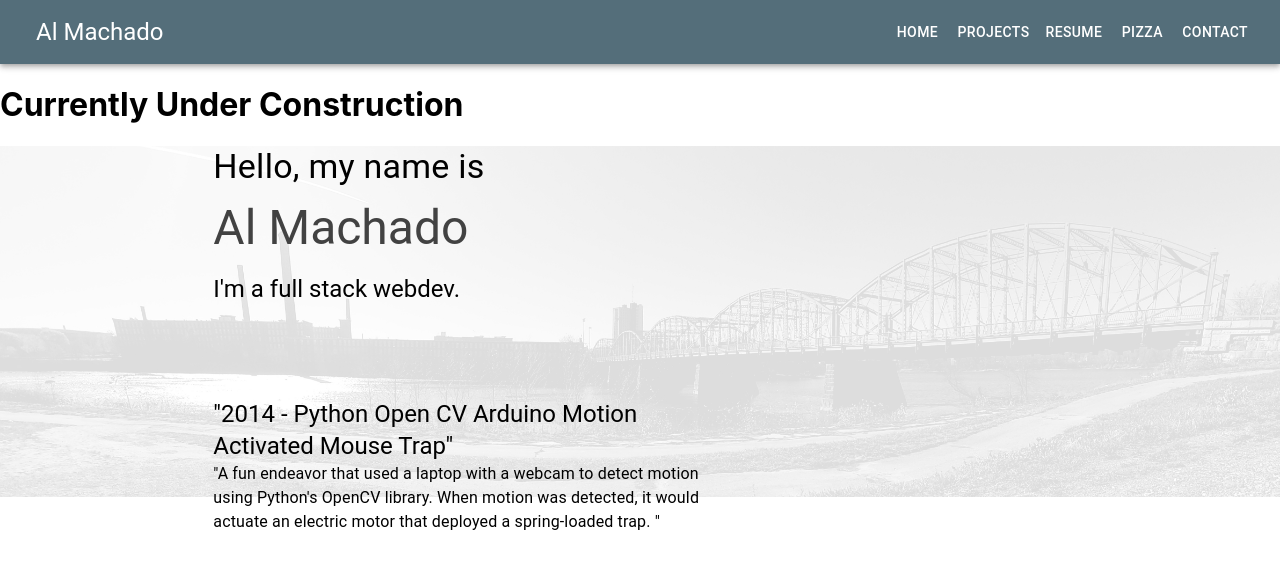
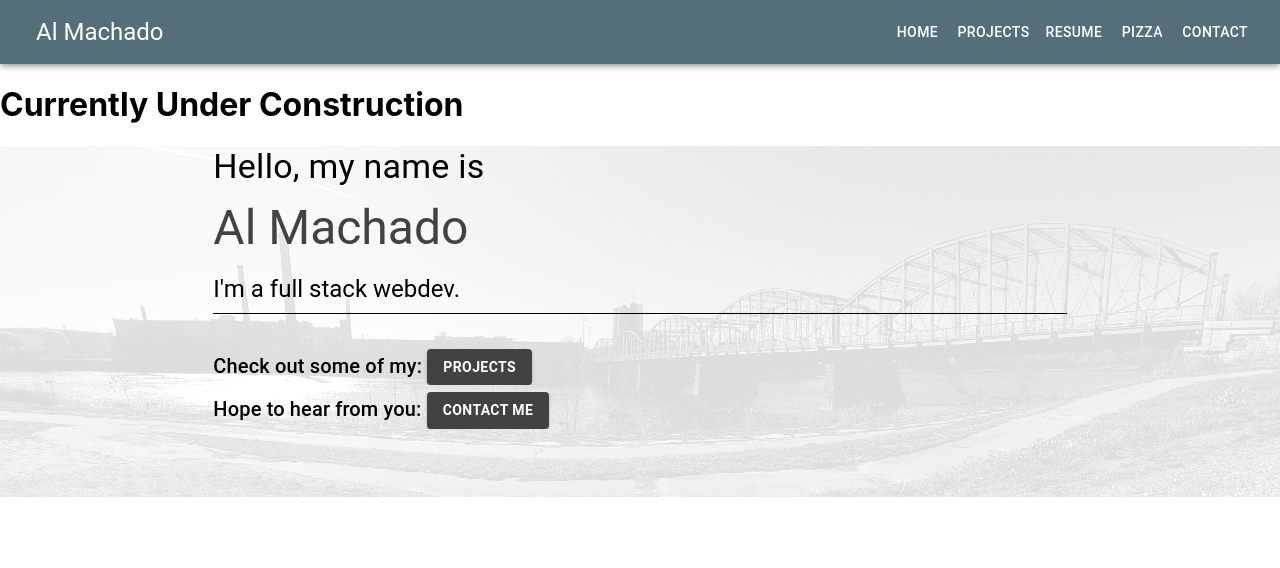
Before and after one commit to machada/portfolio, a React (Create React App) app: page / in a window 1280 px wide. Shown: the top 568 px of the page. Built offline with nearby package versions, Linux system fonts and the light colour scheme.

Commit message:
moved mousetrap vid to project cards, added link in project cards to launch mouse vid, formatting

```diff
--- a/public/index.html
+++ b/public/index.html
@@ -2,19 +2,20 @@
 <html lang="en">
   <head>
     <meta charset="utf-8" />
-    <link rel="icon" href="%PUBLIC_URL%/favicon.ico" />
+    <!--<link rel="icon" href="%PUBLIC_URL%/favicon.ico" / -->
     <meta name="viewport" content="width=device-width, initial-scale=1" />
     <meta name="theme-color" content="#000000" />
-    <meta
+    <!--<meta
       name="description"
       content="Web site created using create-react-app"
     />
     <link rel="apple-touch-icon" href="%PUBLIC_URL%/logo192.png" />
+    -->
     <!--
       manifest.json provides metadata used when your web app is installed on a
       user's mobile device or desktop. See https://developers.google.com/web/fundamentals/web-app-manifest/
     -->
-    <link rel="manifest" href="%PUBLIC_URL%/manifest.json" />
+    <!--<link rel="manifest" href="%PUBLIC_URL%/manifest.json" / -->
     <!--
       Notice the use of %PUBLIC_URL% in the tags above.
       It will be replaced with the URL of the `public` folder during the build.
@@ -24,7 +25,7 @@
       work correctly both with client-side routing and a non-root public URL.
       Learn how to configure a non-root public URL by running `npm run build`.
     -->
-    <title>React App</title>
+    <title>Al Machado</title>
   </head>
   <body>
     <noscript>You need to enable JavaScript to run this app.</noscript>
--- a/src/App.css
+++ b/src/App.css
@@ -94,3 +94,12 @@
 .contact-list-item{
   padding-left: 10px;
 }
+.landing-container{
+  padding-left: 0px;
+  padding-top: 15px;
+  padding-bottom: 20px;
+}
+
+.video-caption{
+  padding-bottom: 25px;
+}
--- a/src/App.js
+++ b/src/App.js
@@ -70,6 +70,7 @@ selectPage = (selection) => {
         <Grid item xs={10} sm={8} className="Landing-Page">
           <PageRouting
             selectedPage= {this.state.currentPage}
+            selectPage = {this.selectPage}
           />
 
 
--- a/src/components/ContactMe.js
+++ b/src/components/ContactMe.js
@@ -7,11 +7,12 @@ import ListItemText from '@material-ui/core/ListItemText';
 import Divider from '@material-ui/core/Divider';
 import InboxIcon from '@material-ui/icons/Inbox';
 import DraftsIcon from '@material-ui/icons/Drafts';
-import headPic from '../images/lnkdin.jpg';
+import headPic from '../images/linkedinellipse1.png';
 import emailpic from '../images/emailpic.png';
 import phonepic from '../images/phonepic.png';
 import linkedinpic from '../images/linkedinpic.png';
 import youtubepic from '../images/youtubepic.png';
+import Avatar from '@material-ui/core/Avatar';
 
 
 
@@ -20,6 +21,7 @@ const useStyles = makeStyles((theme) => ({
     width: '100%',
     maxWidth: 360,
     backgroundColor: theme.palette.background.paper,
+    paddingLeft: '16px',
   },
 }));
 
@@ -32,7 +34,15 @@ export default function ContactMe() {
 
   return (
     <div className={classes.root}>
+
+      <img src={headPic}/>
       <List component="nav" aria-label="main mailbox folders">
+
+
+
+
+
+
         <ListItem button >
         <ListItemLink href="mailto:allan.machado2011@gmail.com">
           <img src={emailpic}/>
--- a/src/components/LandingPage.js
+++ b/src/components/LandingPage.js
@@ -5,6 +5,10 @@ import longbridge from '../images/longbridge.jpg'
 import Paper from '@material-ui/core/Paper';
 import MouseTrap from "./MouseTrap";
 import ReactPlayer from "react-player";
+import Button from '@material-ui/core/Button';
+import Container from '@material-ui/core/Container';
+import Box from '@material-ui/core/Box';
+
 
 
 let theme = createMuiTheme();
@@ -19,7 +23,18 @@ const styles = {
   }
 };
 
+
+
 export default class LandingPage extends Component {
+
+
+  handleClick = (route) =>{
+    console.log("handling click");
+    console.log(this.props.selectPage(route));
+  };
+
+
+
     render() {
 
         return (
@@ -34,10 +49,22 @@ export default class LandingPage extends Component {
           <Typography variant="h5" color="black" gutterBottom>
             {line3}
           </Typography>
-          <MouseTrap
+
+          <Box className="landing-container" borderTop={1}>
+          </Box>
+          <Typography variant ="h6" noWrap gutterBottom >
+            Check out some of my: <Button variant="contained" style={{fontWeight:'600'}} color="secondary" onClick={()=>{this.handleClick("PROJECTS")}}>projects</Button>
+
+          </Typography>
+          <Typography variant ="h6" noWrap>
+            Hope to hear from you: <Button variant="contained" style={{fontWeight:'600'}} color="secondary" onClick={()=>{this.handleClick("CONTACT")}}>contact me</Button>
+
+          </Typography>
+
+          {/*<MouseTrap
             controls="true"
             playing="true"
-            url="https://youtu.be/p29JUpsOSTE"></MouseTrap>
+          url="https://youtu.be/p29JUpsOSTE"></MouseTrap> */}
 
           </MuiThemeProvider>
         )
--- a/src/components/MouseTrap.js
+++ b/src/components/MouseTrap.js
@@ -2,6 +2,8 @@ import React from "react";
 import {AppBar, Toolbar, Typography, IconButton, Button} from "@material-ui/core";
 import ReactPlayer from "react-player";
 import {Grid} from "@material-ui/core";
+import Box from '@material-ui/core/Box';
+import Container from '@material-ui/core/Container';
 
 
 
@@ -14,14 +16,15 @@ const MouseTrap = (props) =>{
 
 
         <Grid item sm={12} md={7}className="video-player">
-        <Typography variant="h5" >
+        <Typography variant="h5" borderBottom={150}>
             "2014 - Python Open CV Arduino Motion Activated Mouse Trap"
         </Typography>
-        <Typography>
+        <Typography className="video-caption">
             "A fun endeavor that used a laptop with a webcam to detect motion using Python's OpenCV library.
             When motion was detected, it would actuate an electric motor that deployed a spring-loaded trap.
             "
         </Typography>
+        <Container borderBottom={10}></Container>
 
         <ReactPlayer
             style={{zIndex:60}}
--- a/src/components/PageRouting.js
+++ b/src/components/PageRouting.js
@@ -3,6 +3,7 @@ import Content from './Content'
 import LandingPage from './LandingPage'
 import ContactTable from './ContactTable'
 import ContactMe from './ContactMe'
+import MouseTrap from './MouseTrap'
 
 
 export default class PageRouting extends Component {
@@ -25,13 +26,17 @@ export default class PageRouting extends Component {
         case "HOME":
             return (
                 <div>
-                    <LandingPage/>
+                    <LandingPage
+                        selectPage={this.props.selectPage}
+                    />
                 </div>
             )
         case "PROJECTS":
             return(
                 <div>
-                    <Content/>
+                    <Content
+                        selectPage={this.props.selectPage}
+                    />
                 </div>
             )
         case "RESUME":
@@ -53,6 +58,15 @@ export default class PageRouting extends Component {
                     <ContactMe/>
                 </div>
             )
+        case "MOUSE":
+            return(
+                <div>
+
+                    <MouseTrap
+
+                    />
+                </div>
+            )
         };
     }
 }
--- a/src/components/Projectcard.js
+++ b/src/components/Projectcard.js
@@ -39,7 +39,15 @@ const ProjectCard = (props) =>{
 
     const classes = useStyles();
     const bull = <span className={classes.bullet}>•</span>;
-    const {avatarSrc, title, subtitle, description, imgSrc, body}= props
+    const {avatarSrc, title, subtitle, description, imgSrc, body, clickLabel}= props
+
+    function handleClick() {
+
+      let route = props.route
+      props.selectPage(route);
+
+    }
+
 
     return(
 
@@ -47,15 +55,20 @@ const ProjectCard = (props) =>{
         <Card className={classes.root}>
 
             <CardHeader
+
+            /*
             avatar={
-                <Avatar src={avatarSrc} className={classes.large}/>
+                <Avatar src={avatarSrc} className={classes.small}/>
 
                 }
-                action={
+              */
+
+                /*action={
                     <IconButton aria-label="settings">
                     <MoreVertIcon />
                     </IconButton>
-                }
+                }*/
+
                 title={title}
                 subheader={subtitle}
                 />
@@ -75,7 +88,7 @@ const ProjectCard = (props) =>{
 
         </CardContent>
         <CardActions>
-          <Button size="small">Learn More</Button>
+          <Button size="small" label="hello???" onClick={handleClick}>{clickLabel}</Button>
         </CardActions>
       </Card>
 
```
Also changed, not shown: src/components/Content.js (+47 -24 lines), src/images/linkedinellipse.png (added), src/images/linkedinellipse1.png (added).
